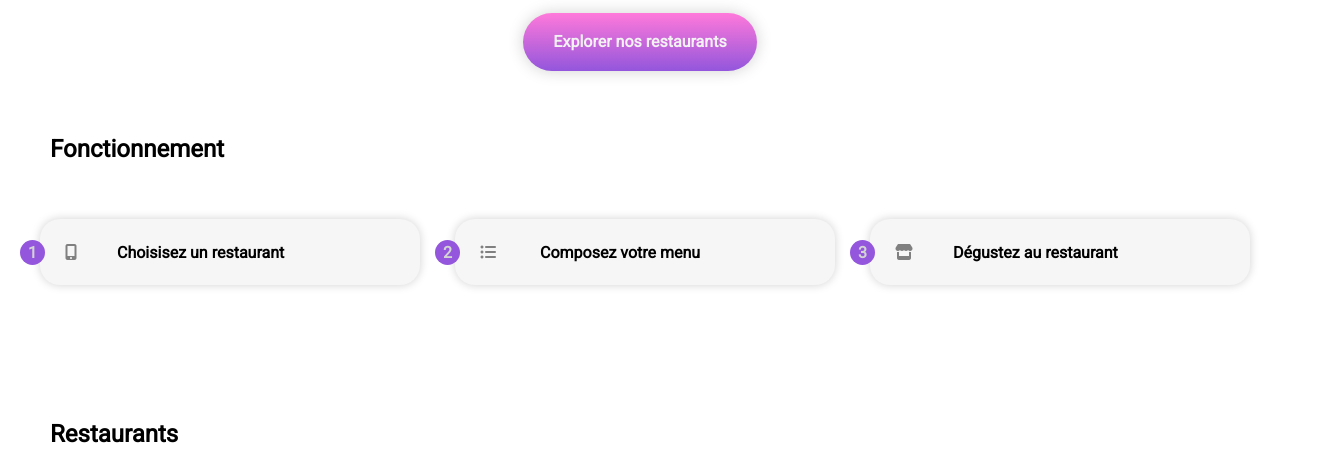
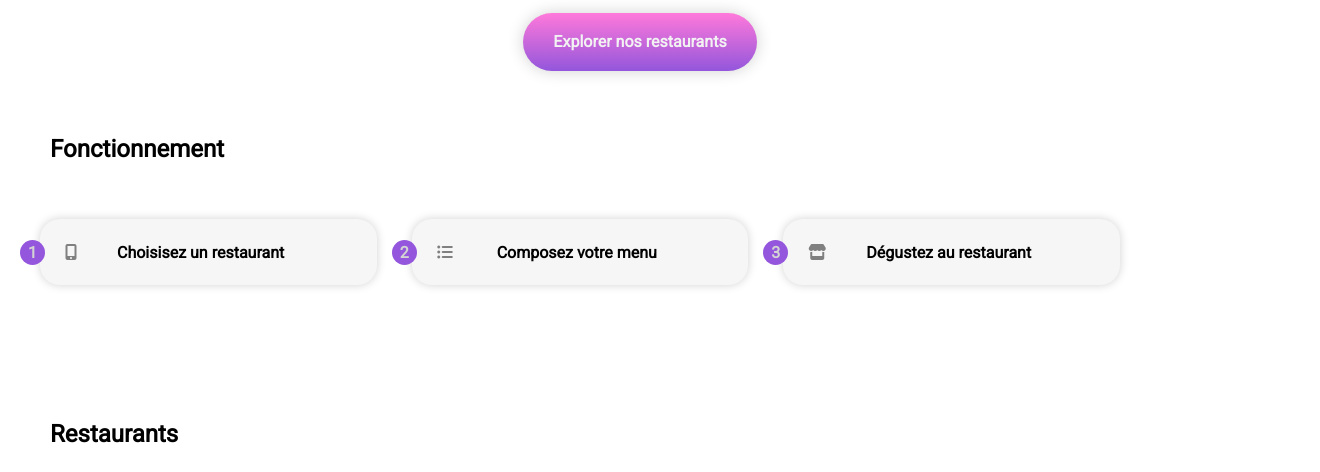
Before and after one commit to AsRo30/ohmyfood, a website: page index.html in a window 1280 px wide. Shown: the part 269-741 px from the top of the page, 1320 px wide, since content can reach past the window. Drawn offline with Linux system fonts and the light colour scheme; a web font is replaced by a local one.

Commit message:
resolution pbl scrolling barre

```diff
--- a/sass/components/_buttons.scss
+++ b/sass/components/_buttons.scss
@@ -53,8 +53,7 @@ input {
 
 .fonctionnement {
     @include screen-md{
-        margin-right: 20px;
-        width: 100%;
+        width: 1100px;
 }
 
     h2 {
@@ -117,5 +116,6 @@ ol{
 
         margin-right: 30px;
         padding: 10px;
-        color: #808080;}
+        color: #808080;
+        }
 }
--- a/sass/components/_carousel.scss
+++ b/sass/components/_carousel.scss
@@ -18,9 +18,9 @@
      .restaurants-item_list {
          @include screen-md {
              display: flex;
+             justify-content: center;
              flex-wrap: wrap;
              gap: 20px;
-             margin-left: 60px;
              padding-top: 25px;
              width: 100%;
          }
@@ -29,7 +29,7 @@
              text-decoration: none;
              color: #000000;
          }
-         margin-left: 20px;
+
          padding-top: 25px;
      }
 
```
Also changed, not shown: css/style.css, 1 other file.
